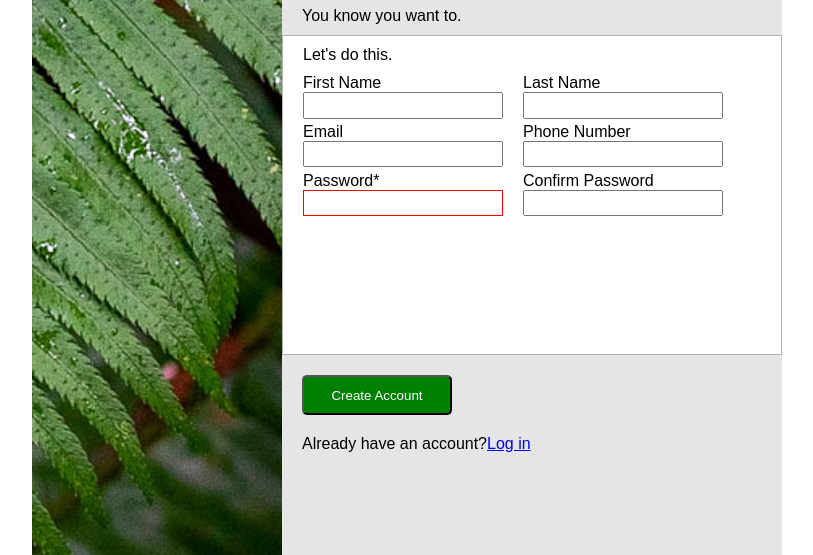
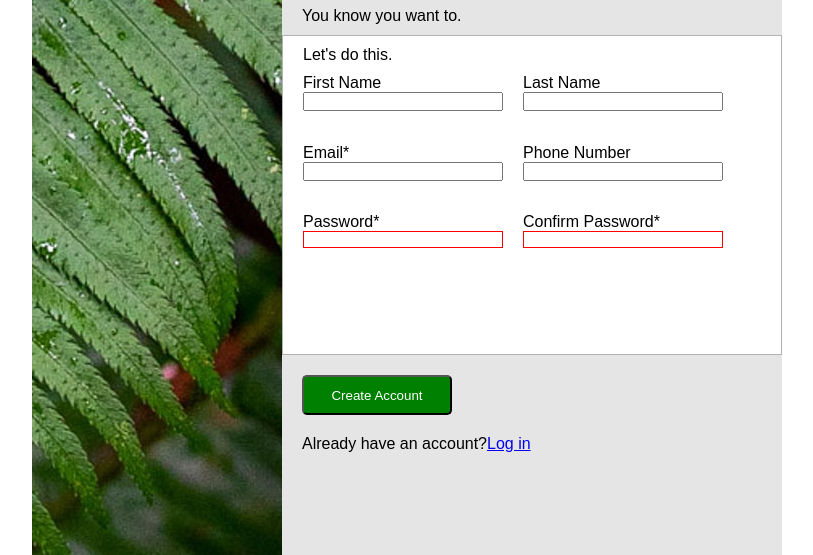
Before and after one commit to b3reketab/Sig-up-form, a plain HTML site: page index.html in a window 1280 px wide. Shown: the part 245-800 px from the top of the page, without its empty margins (233-1046 px from the left). Drawn offline with Linux system fonts and the light colour scheme.

Commit message:
Odin-sign-up-form

```diff
--- a/index.html
+++ b/index.html
@@ -10,8 +10,8 @@
     <div class="header">
         <p>This is not a real online sevice! You know you need something
             like this in your life to help you realize your deepest dreams.
-            <br>Sign up now to get started.
         </p>
+        <p>Sign up now to get started.</p>
         <p>You know you want to.</p>
     </div>
     <div class="content">
@@ -27,8 +27,8 @@
                     <input type="text" id="last_name">
                 </li>
                 <li>
-                    <label for="mail">Email</label>
-                    <input type="email" id="mail">
+                    <label for="mail">Email*</label>
+                    <input type="email" id="mail" required>
                 </li>
                 <li>
                     <label for="phno">Phone Number</label>
@@ -36,11 +36,11 @@
                 </li>
                 <li>
                     <label for="pwd">Password*</label>
-                    <input type="password" id="pwd" min="4" required>
+                    <input type="password" id="pwd" min="4" max="12" required>
                 </li>
                 <li>
-                    <label for="cfpwd">Confirm Password</label>
-                    <input type="password" id="cfpwd">
+                    <label for="cfpwd">Confirm Password*</label>
+                    <input type="password" id="cfpwd" min="4" max="12" required>
                 </li>
             </ul>
         </form>
--- a/style.css
+++ b/style.css
@@ -37,10 +37,6 @@ li {
     display: flex;
     flex-direction: column;
 }
-input {
-    height: 2em;
-    padding: 7px;
-}
 input[type="password"]:invalid {
     border: 1px solid red;
 }
@@ -78,8 +74,7 @@ button {
         justify-content: center;
     }
     ul {
-        grid-template-columns: 200px 200px;
-        grid-template-rows: 1.8em 1.8em 1.8em;
+        width: 400px;
         gap: 20px;
     }
 }
```
